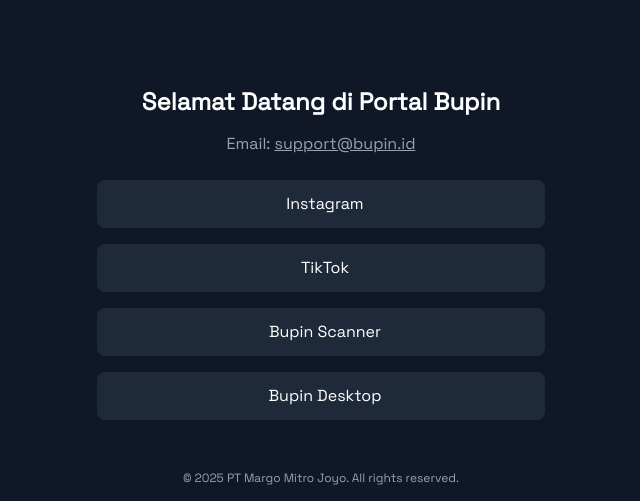
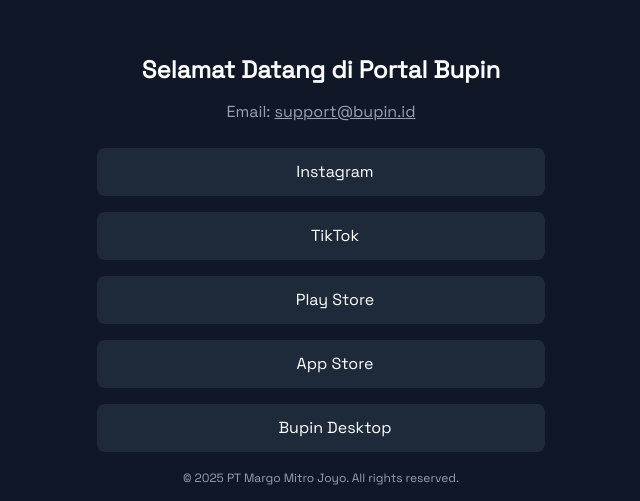
Before and after one commit to TegarAditya/bupin-microsite, a SvelteKit app: page / in a window 1280 px wide. Shown: the part 299-800 px from the top of the page, without its empty margins (319-959 px from the left). Built offline with nearby package versions, Linux system fonts and the light colour scheme; some icons are missing.

Commit message:
refactor: update icon handling to use FontAwesome imports and improve link item structure

```diff
--- a/src/routes/+page.svelte
+++ b/src/routes/+page.svelte
@@ -1,32 +1,47 @@
 <script lang="ts">
 	import MascottImage from '$lib/images/mascott.png?enhanced';
+
+	import { FontAwesomeIcon as Fa } from '@fortawesome/svelte-fontawesome';
+	import {
+		faInstagram,
+		faTiktok,
+		faGooglePlay,
+		faApple,
+		type IconDefinition
+	} from '@fortawesome/free-brands-svg-icons';
+	import { faDesktop } from '@fortawesome/free-solid-svg-icons';
 
 	interface LinkItem {
 		href: string;
 		text: string;
-		icon: string;
+		icon: IconDefinition;
 	}
 
 	const links: LinkItem[] = [
 		{
 			href: 'https://www.instagram.com/bupin.official/',
 			text: 'Instagram',
-			icon: 'fab fa-instagram'
+			icon: faInstagram
 		},
 		{
 			href: 'https://www.tiktok.com/@bupin.official',
 			text: 'TikTok',
-			icon: 'fab fa-tiktok'
+			icon: faTiktok
 		},
 		{
 			href: 'https://play.google.com/store/apps/details?id=com.mmj.qr_scan&hl=id',
-			text: 'Bupin Scanner',
-			icon: 'fab fa-google-play'
+			text: 'Play Store',
+			icon: faGooglePlay
+		},
+		{
+			href: 'https://apps.apple.com/id/app/bupin/id6743692469',
+			text: 'App Store',
+			icon: faApple
 		},
 		{
 			href: 'https://desktop.bupin.id/',
 			text: 'Bupin Desktop',
-			icon: 'fas fa-desktop'
+			icon: faDesktop
 		}
 	];
 
@@ -34,7 +49,15 @@
 </script>
 
 <div class="flex flex-col items-center justify-center space-y-3.5">
-	<enhanced:img src={MascottImage} alt="Maskot Bupin" class="mb-4 h-52 w-auto md:h-72" />
+	<enhanced:img
+		src={MascottImage}
+		alt="Maskot Bupin"
+		loading="eager"
+		fetchpriority="high"
+		height="500"
+		width="500"
+		class="mb-4 h-52 w-auto md:h-72"
+	/>
 	<h1 class="text-center text-xl font-semibold md:text-2xl">Selamat Datang di Portal Bupin</h1>
 	<p class="text-sm text-gray-400 md:text-base">
 		Email: <a href="mailto:support@bupin.id" class="underline">support@bupin.id</a>
@@ -48,7 +71,7 @@
 			target="_blank"
 			class="flex items-center justify-center rounded-lg bg-gray-800 px-6 py-3 text-center text-sm text-white transition hover:bg-gray-700 md:text-base"
 		>
-			<i class="{icon} mr-2"></i>
+			<Fa {icon} class="mr-2 h-5 w-5" />
 			{text}
 		</a>
 	{/each}
```
